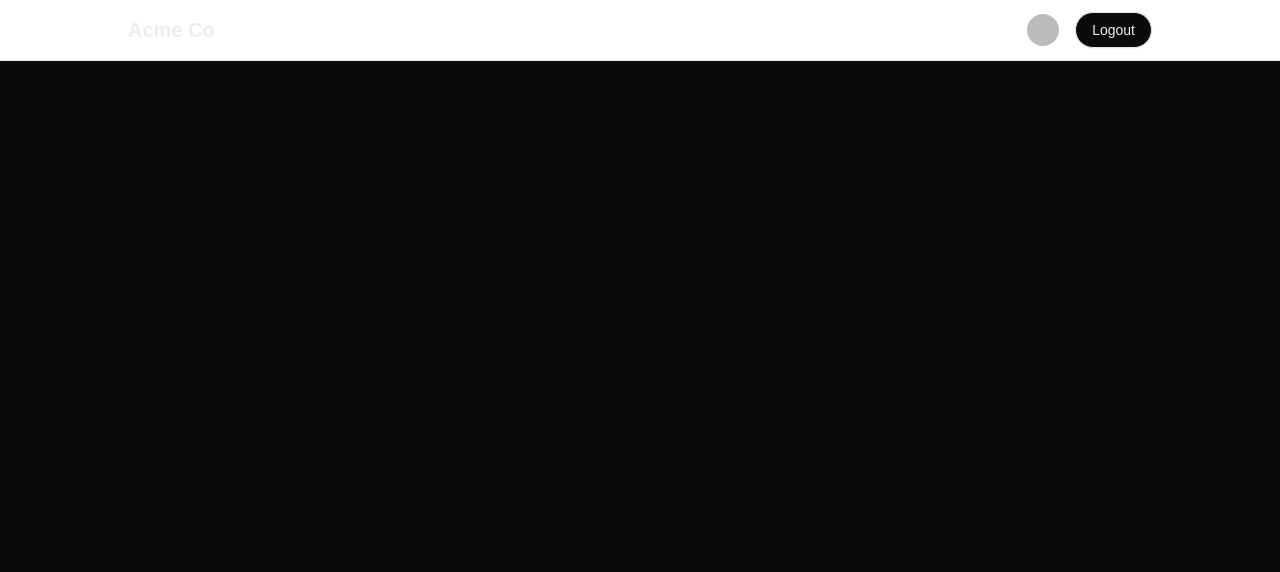
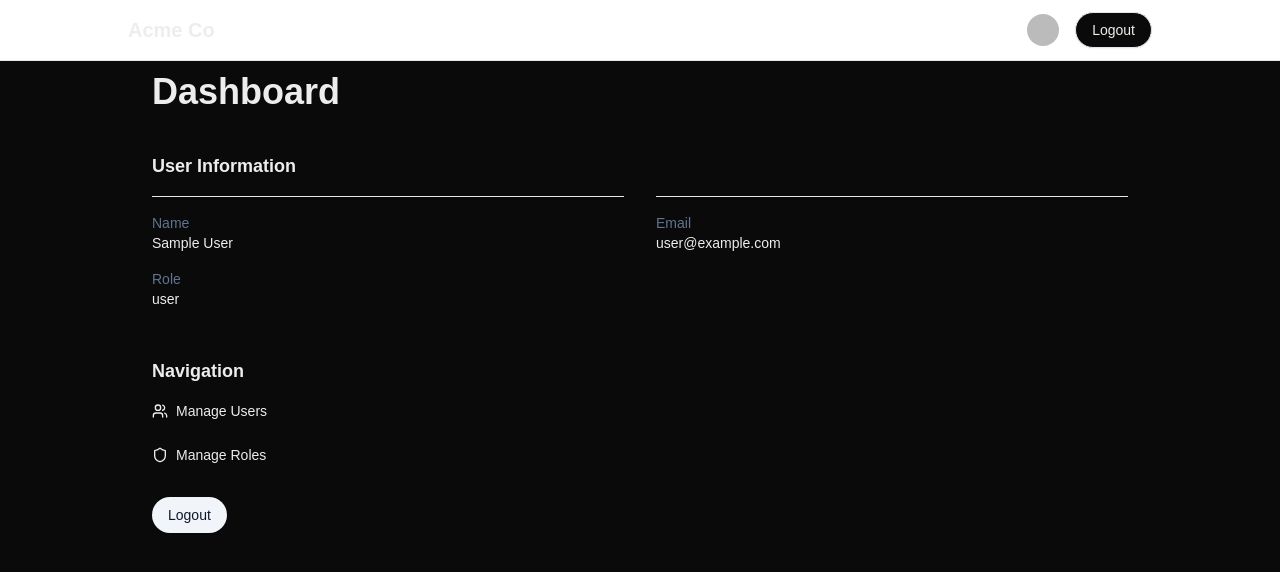
Before and after one commit to muodilo/nextauth-app, a Next.js app: page /dashboard in a window 1280 px wide. Shown: the top 572 px of the page. Built offline with nearby package versions, Linux system fonts and the light colour scheme; no server answers; sample sign-in values are in the browser's storage.

Commit message:
feat: add protected dashboard page with user info and  role
- Added server-side session check with getServerSideProps
- Displays user name, email, and role
- Includes navigation actions and logout button
- Uses Chadcn UI and Lucide icons

```diff
--- a/components/navbar.tsx
+++ b/components/navbar.tsx
@@ -18,9 +18,14 @@ const Navbar = () => {
           </Link>
         )}
         {session?.user?.role === "admin" && (
+          <div className="flex items-center gap-3">
+            <Link href="/dashboard" className="hover:text-blue-500">
+              Dashboard
+            </Link>
             <Link href="/admin" className="hover:text-blue-500">
               Admin
             </Link>
+          </div>
         )}
         {session?.user?.image && (
           <Avatar>
@@ -39,12 +44,15 @@ const Navbar = () => {
         ) : (
           <div className="flex gap-3">
             <Link href="/register">
-            <Button className="rounded-full" variant='customSubmit' >Register</Button>
+              <Button className="rounded-full" variant="customSubmit">
+                Register
+              </Button>
             </Link>
             <Link href="/login">
-            <Button variant='outline' className="rounded-full " >Login</Button>
+              <Button variant="outline" className="rounded-full ">
+                Login
+              </Button>
             </Link>
-
           </div>
         )}
       </nav>
--- a/pages/admin.tsx
+++ b/pages/admin.tsx
@@ -36,7 +36,7 @@ export default function AdminPage() {
   }, []);
 
   return (
-    <div className="px-32 pt-12">
+    <div className="md:px-32 pt-12">
       <h1 className="mb-3 text-3xl font-bold">Registered Users</h1>
       <p className="mb-8 text-neutral-500 text-sm">Manage all registered users within the system</p>
 
--- a/pages/dashboard.tsx
+++ b/pages/dashboard.tsx
@@ -1,9 +1,96 @@
-import React from 'react'
+import { GetServerSideProps } from "next";
+import { getServerSession } from "next-auth/next";
+import { authOptions } from "./api/auth/[...nextauth]";
+import { signOut } from "next-auth/react";
+import { Button } from "@/components/ui/button";
+import { Users, Shield } from "lucide-react";
 
-const DashboardPage = () => {
-  return (
-    <div>DashboardPage</div>
-  )
+interface DashboardProps {
+  name: string;
+  email: string;
+  role: string;
 }
 
-export default DashboardPage
+export default function Dashboard({ name, email, role }: DashboardProps) {
+  return (
+    <div className="md:px-32 pt-12 ">
+      <header className="mb-10">
+        <h1 className="text-4xl font-bold">Dashboard</h1>
+      </header>
+
+      <h2 className="text-lg font-semibold mb-4">User Information</h2>
+      <section className="mb-12 grid grid-cols-1 md:grid-cols-2 gap-8">
+        <div>
+          <div className="border-t pt-4 space-y-4 text-sm">
+            <div>
+              <p className="text-muted-foreground">Name</p>
+              <p>{name}</p>
+            </div>
+            <div>
+              <p className="text-muted-foreground">Role</p>
+              <p>{role}</p>
+            </div>
+          </div>
+        </div>
+        <div className="pt-10 md:pt-0">
+          <div className="border-t pt-4 space-y-4 text-sm">
+            <div>
+              <p className="text-muted-foreground">Email</p>
+              <p>{email}</p>
+            </div>
+          </div>
+        </div>
+      </section>
+
+      <section>
+        <h2 className="text-lg font-semibold mb-4">Navigation</h2>
+        <div className="space-y-6">
+          <div className="flex items-center gap-2 text-sm cursor-pointer hover:underline">
+            <Users className="h-4 w-4" />
+            <span>Manage Users</span>
+          </div>
+          <div className="flex items-center gap-2 text-sm cursor-pointer hover:underline">
+            <Shield className="h-4 w-4" />
+            <span>Manage Roles</span>
+          </div>
+        </div>
+
+        <div className="mt-8 ">
+          <Button className="rounded-full" variant="secondary" onClick={() => signOut()}>
+            Logout
+          </Button>
+        </div>
+      </section>
+    </div>
+  );
+}
+
+
+export const getServerSideProps: GetServerSideProps = async (context) => {
+  const session = await getServerSession(context.req, context.res, authOptions);
+
+  if (!session) {
+    return {
+      redirect: {
+        destination: "/login",
+        permanent: false,
+      },
+    };
+  }
+
+  interface CustomSessionUser {
+    name?: string | null;
+    email?: string | null;
+    role?: string;
+  }
+
+  const user = session.user as CustomSessionUser;
+
+  return {
+    props: {
+      name: user.name || "Unknown",
+      email: user.email || "No email",
+      role: user.role || "user",
+    },
+  };
+};
```
Lines whose indentation alone changed are shown as unchanged.
